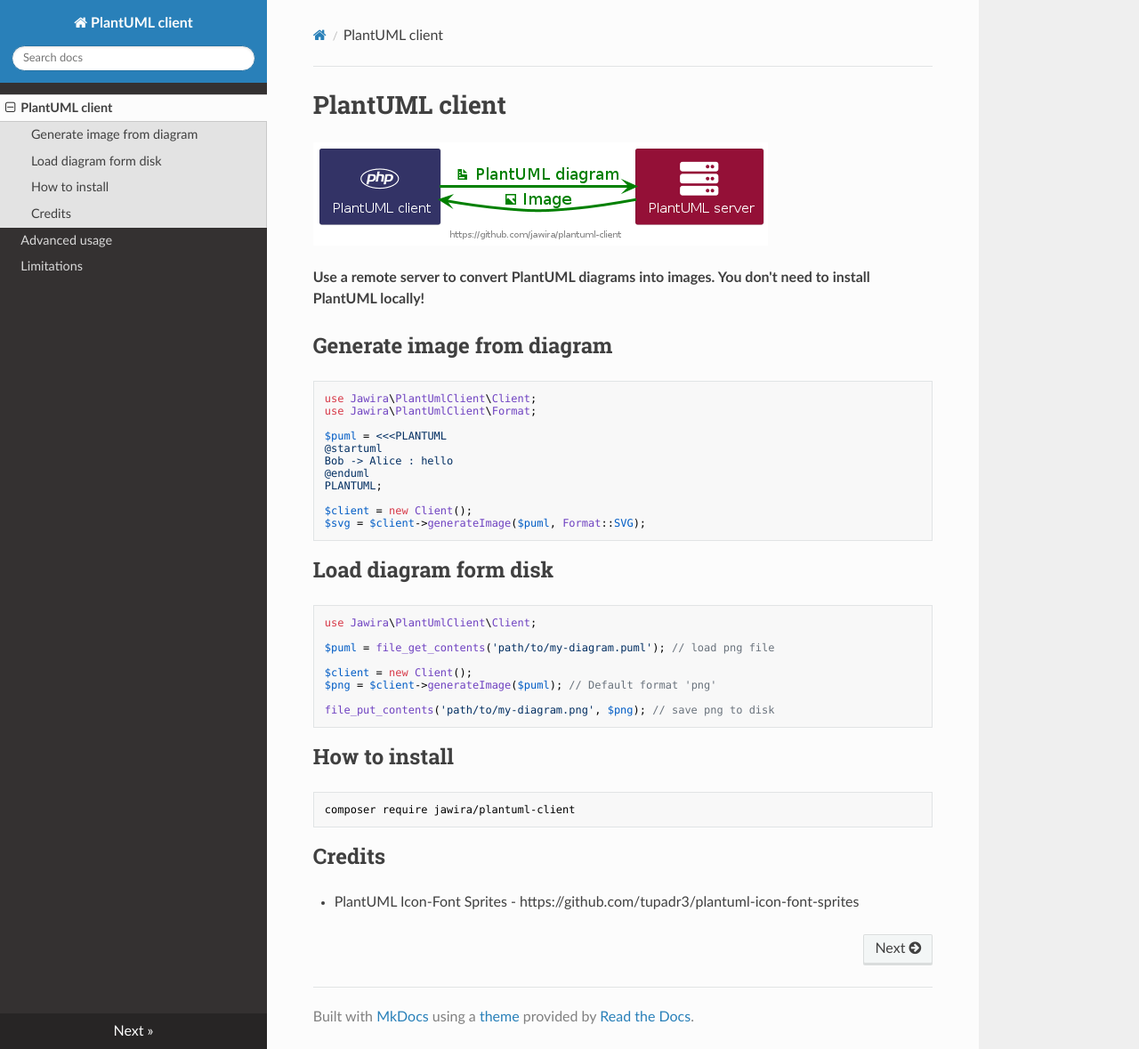
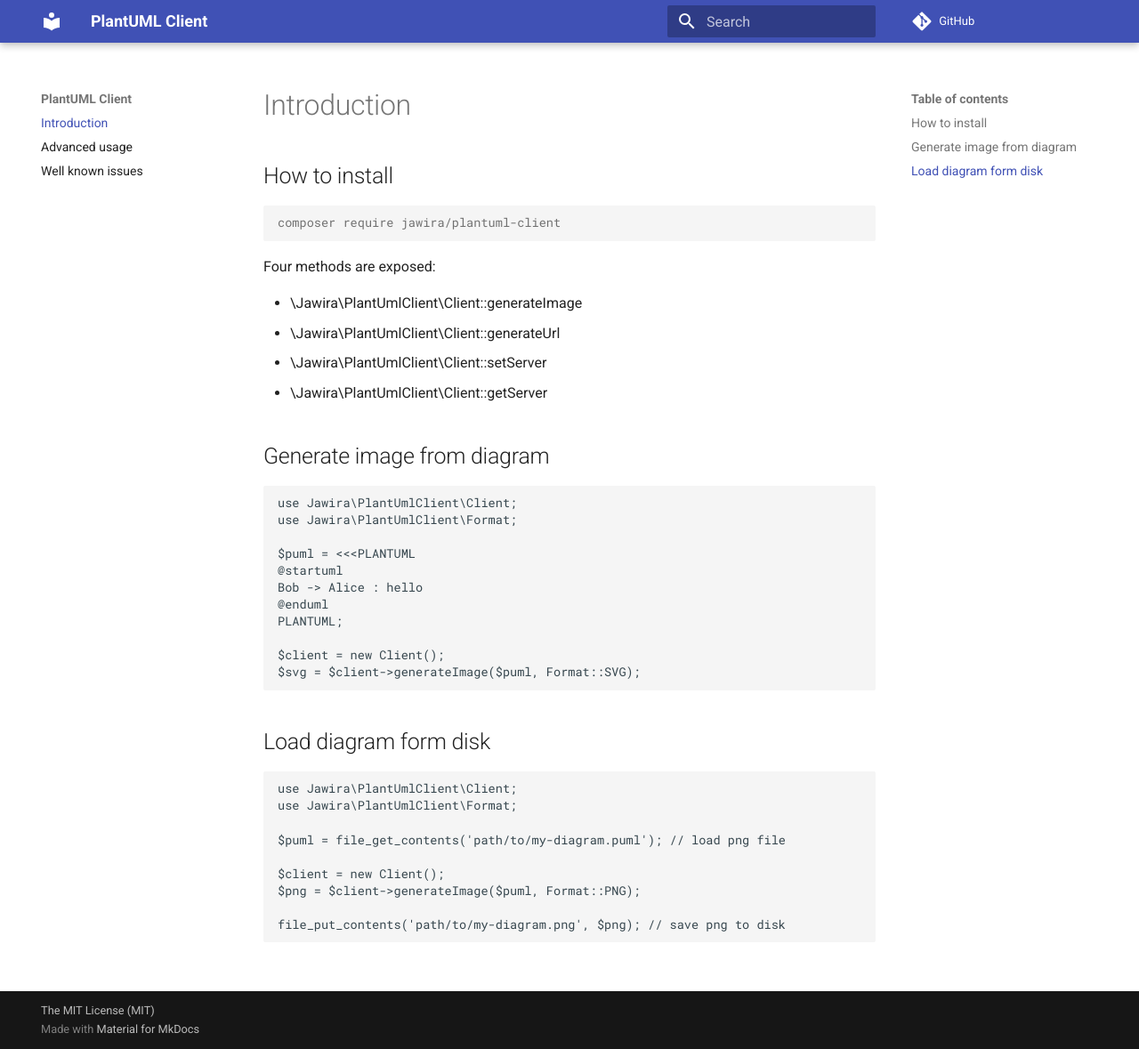
Before and after one commit to jawira/plantuml-client, an MkDocs documentation site: the page built from docs/index.md, in a window 1280 px wide and 1179 px high. Shown: the whole window at 89% size. Built offline with MkDocs 1.6.1 and Material for MkDocs 9.7.7, drawn with Linux system fonts in a browser that asks for light colours; nearby versions of some CDN libraries; comment, search, counter and statistics services are not loaded.

Commit message:
docs: Add github pages documentation

````diff
--- a/docs/index.md
+++ b/docs/index.md
@@ -1,8 +1,18 @@
-# PlantUML client
+# Introduction
 
-![PlantUML client](images/plantuml-client.png)
+## How to install
 
-**Use a remote server to convert PlantUML diagrams into images. You don't need to install PlantUML locally!**
+```console
+composer require jawira/plantuml-client
+```
+
+
+Four methods are exposed:
+
+* \Jawira\PlantUmlClient\Client::generateImage
+* \Jawira\PlantUmlClient\Client::generateUrl
+* \Jawira\PlantUmlClient\Client::setServer
+* \Jawira\PlantUmlClient\Client::getServer
 
 ## Generate image from diagram
 
@@ -24,21 +34,12 @@ $svg = $client->generateImage($puml, Format::SVG);
 
 ```php
 use Jawira\PlantUmlClient\Client;
+use Jawira\PlantUmlClient\Format;
 
 $puml = file_get_contents('path/to/my-diagram.puml'); // load png file
 
 $client = new Client();
-$png = $client->generateImage($puml); // Default format 'png'
+$png = $client->generateImage($puml, Format::PNG);
 
 file_put_contents('path/to/my-diagram.png', $png); // save png to disk
 ```
-
-## How to install
-
-```console
-composer require jawira/plantuml-client
-```
-
-## Credits
-
-- PlantUML Icon-Font Sprites - https://github.com/tupadr3/plantuml-icon-font-sprites
--- a/docs/limitations.md
+++ b/docs/well-known-issues.md
@@ -1,7 +1,7 @@
-## Limitations
+### Incomplete diagrams
 
-Default PlantUml server (<https://www.plantuml.com/plantuml>) cannot handle huge diagrams. If you have problems it is
-suggested to use your own PlantUml server (<https://github.com/plantuml/plantuml-server>).
+Default PlantUml server (<https://www.plantuml.com/plantuml>) cannot handle huge diagrams.
+If you have problems it is suggested to use your own PlantUml server (<https://github.com/plantuml/plantuml-server>).
 
 Additionally, you have to set PLANTUML_LIMIT_SIZE environment variable in your server, otherwise your diagram will be
 cropped.
--- a/mkdocs.yml
+++ b/mkdocs.yml
@@ -1,2 +1,18 @@
-site_name: PlantUML client
-theme: readthedocs
+site_name: !ENV [SITE_NAME, 'PlantUML Client']
+site_author: 'Jawira Portugal'
+site_url: 'https://jawira.github.io/case-converter/'
+copyright: 'The MIT License (MIT)'
+theme:
+  name: 'material'
+  highlightjs: true
+  titles_only: true
+  prev_next_buttons_location: 'both'
+  collapse_navigation: false
+use_directory_urls: false
+strict: true
+repo_url: 'https://github.com/jawira/case-converter/'
+edit_uri: ''
+markdown_extensions:
+  - codehilite
+extra:
+  disqus: case-converter
````
Also changed, not shown: README.md (+14 -53 lines), docs/advanced-usage.md (+0 -9 lines), 5 other files.
